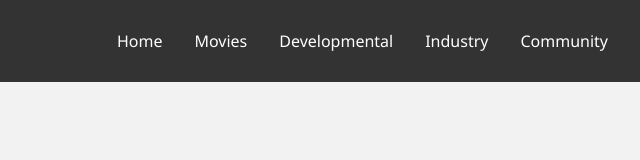
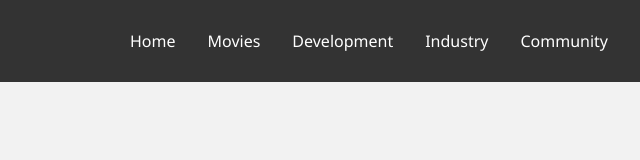
Before and after one commit to yihong-0-6/BED2024Apr_P04_T4, a plain HTML site: page FED/header.html in a window 1280 px wide. Shown: the full height of the page, 640-1280 px from the left. Drawn offline with Linux system fonts and the light colour scheme.

Commit message:
header name changes

```diff
--- a/FED/header.html
+++ b/FED/header.html
@@ -16,7 +16,7 @@
         <ul class="navlist">
         <li><a href="index.html">Home</a></li>
         <li><a href="moviepage.html">Movies</a></li>
-        <li><a href="Development.html">Developmental</a></li>
+        <li><a href="Development.html">Development</a></li>
         <li><a href="industry.html">Industry</a></li>
         <li><a href="Community.html">Community</a></li>
         </ul>
```
